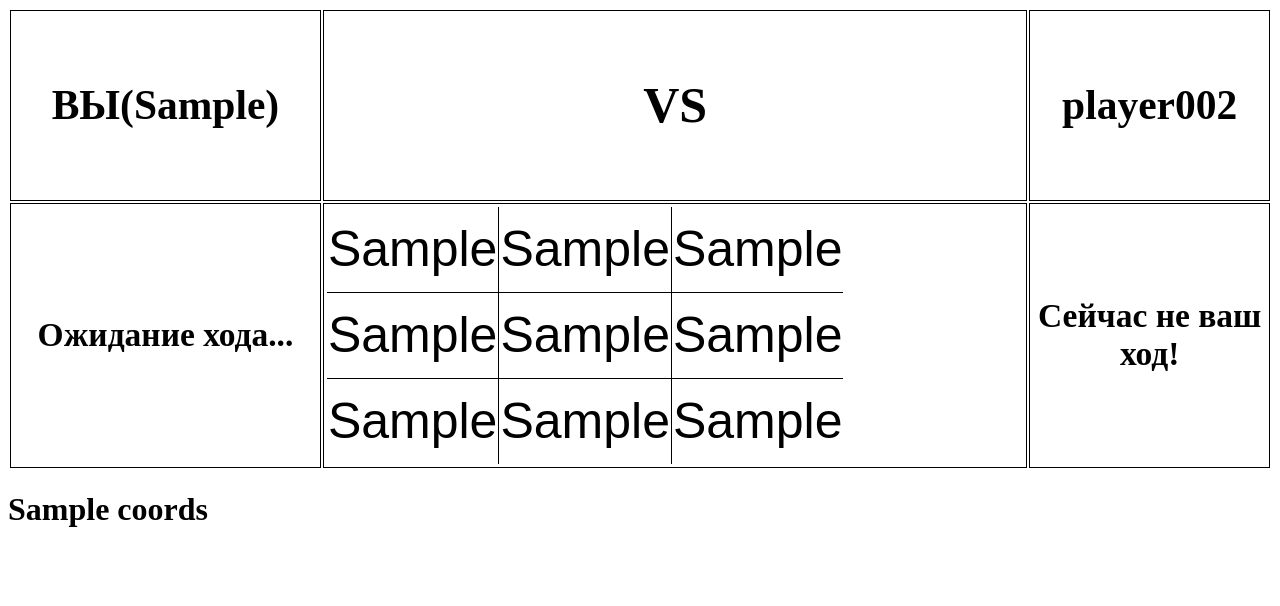
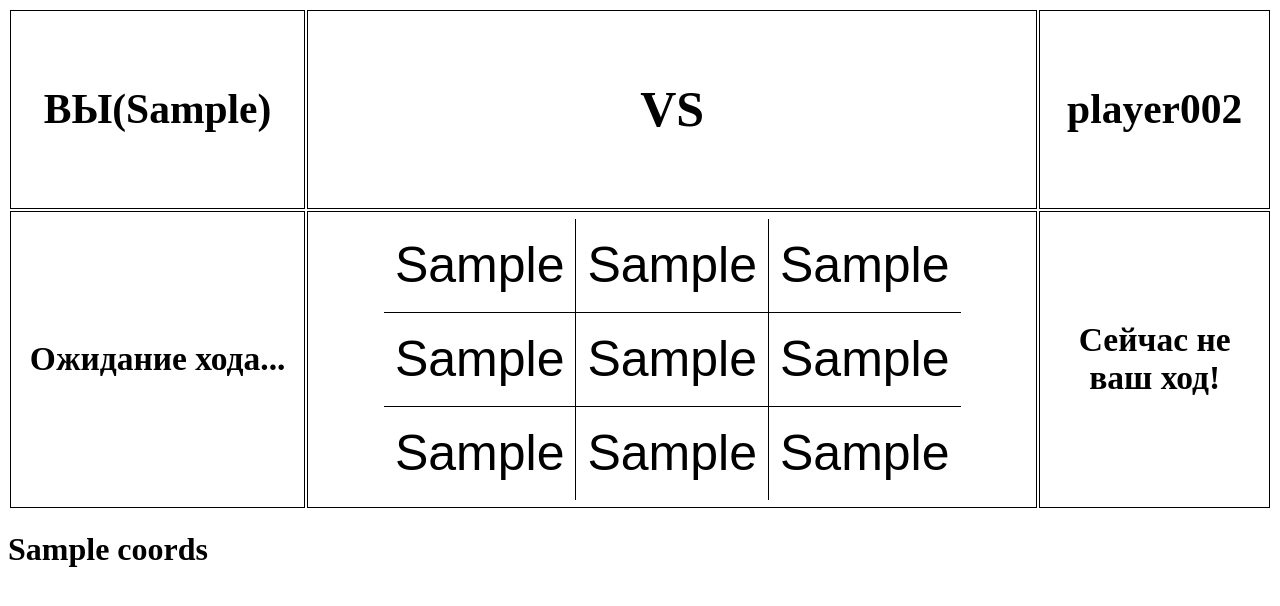
Before and after one commit to petia2009/kris_cross_game, a Django app: template django-backend/kris_cross_game/game/templates/html/game.html in a window 1280 px wide. Shown: the top 606 px of the page. Run offline with Django 3.2, Linux system fonts and the light colour scheme; the template is opened without the code that fills it: most values are stand-ins (such as "Sample title", 1, 10 or a date in 2020).

Commit message:
fix field position

```diff
--- a/django-backend/kris_cross_game/game/static/css/game.css
+++ b/django-backend/kris_cross_game/game/static/css/game.css
@@ -4,11 +4,10 @@
 }
 
 .field {
-    position: static;
-    empty-cells: show;
+    position: relative;
     border-collapse: collapse;
-    padding: 10px;
     border: 2px solid white;
+    margin: auto;
 }
 
 td {
@@ -17,8 +16,9 @@ td {
     font-size: 50px;
     width: 83px;
     height: 83px;
+    padding: 5px;
 }
-td:hover {
+.cell:hover {
     background-color: cyan;
 }
 
@@ -39,9 +39,11 @@ h1#VS {
 .custom_btn {
     background-color: white;
     border: 0;
-    padding: 0;
-    margin: 0;
     width: 100%;
-    height: 80%;
+    height: 100%;
     font-size: 100%;
 }
+
+.field_cells {
+
+}
--- a/django-backend/kris_cross_game/game/templates/html/game.html
+++ b/django-backend/kris_cross_game/game/templates/html/game.html
@@ -13,25 +13,25 @@
     </tr>
     <tr>
         <td><h6 id="descr_player1">Ожидание хода...</h6></td>
-        <td>
+        <td class="field_cells">
             <table class="field">
 
                 <form action="main" method="post">
                     {% csrf_token %}
                 <tr>
-                    <td><button class="custom_btn" name="coords" type="submit" value="00">{{field.0.0}}</button></td>
-                    <td><button class="custom_btn" name="coords" type="submit" value="01">{{field.0.1}}</button></td>
-                    <td><button class="custom_btn" name="coords" type="submit" value="02">{{field.0.2}}</button></td>
+                    <td class="cell"><button class="custom_btn" name="coords" type="submit" value="00">{{field.0.0}}</button></td>
+                    <td class="cell"><button class="custom_btn" name="coords" type="submit" value="01">{{field.0.1}}</button></td>
+                    <td class="cell"><button class="custom_btn" name="coords" type="submit" value="02">{{field.0.2}}</button></td>
                 </tr>
                 <tr>
-                    <td><button class="custom_btn" name="coords" type="submit" value="10">{{field.1.0}}</button></td>
-                    <td><button class="custom_btn" name="coords" type="submit" value="11">{{field.1.1}}</button></td>
-                    <td><button class="custom_btn" name="coords" type="submit" value="12">{{field.1.2}}</button></td>
+                    <td class="cell"><button class="custom_btn" name="coords" type="submit" value="10">{{field.1.0}}</button></td>
+                    <td class="cell"><button class="custom_btn" name="coords" type="submit" value="11">{{field.1.1}}</button></td>
+                    <td class="cell"><button class="custom_btn" name="coords" type="submit" value="12">{{field.1.2}}</button></td>
                 </tr>
                 <tr>
-                    <td><button class="custom_btn" name="coords" type="submit" value="20">{{field.2.0}}</button></td>
-                    <td><button class="custom_btn" name="coords" type="submit" value="21">{{field.2.1}}</button></td>
-                    <td><button class="custom_btn" name="coords" type="submit" value="22">{{field.2.2}}</button></td>
+                    <td class="cell"><button class="custom_btn" name="coords" type="submit" value="20">{{field.2.0}}</button></td>
+                    <td class="cell"><button class="custom_btn" name="coords" type="submit" value="21">{{field.2.1}}</button></td>
+                    <td class="cell"><button class="custom_btn" name="coords" type="submit" value="22">{{field.2.2}}</button></td>
                 </tr>
                 </form>
             </table>
```
